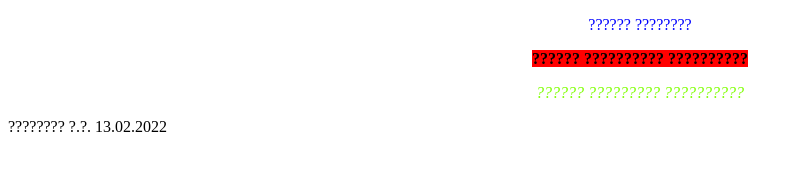
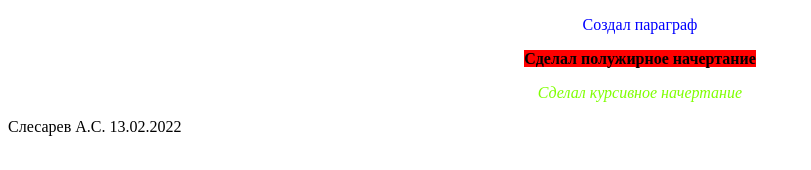
Before and after one commit to AlexanderSlesarev/Slesarev-base-html, a plain HTML site: page base-html/index.html in a window 1280 px wide. Shown: the whole page, without its empty margins (0-811 px from the left). Drawn offline with Linux system fonts and the light colour scheme.

```diff
--- a/base-html/index.html
+++ b/base-html/index.html
@@ -13,9 +13,9 @@
     </style>
 </head>
 <body>
-    <p align="center" style="color:blue">?????? ????????</p>
-    <p align="center"><b><mark>?????? ?????????? ??????????</mark></b></p>
-    <p align="center" style="color:chartreuse"><i>?????? ????????? ??????????</i></p>
-    <p>???????? ?.?. 13.02.2022</p>
+    <p align="center" style="color:blue">Создал параграф</p>
+    <p align="center"><b><mark>Сделал полужирное начертание</mark></b></p>
+    <p align="center" style="color:chartreuse"><i>Сделал курсивное начертание</i></p>
+    <p>Слесарев А.С. 13.02.2022</p>
 </body>
 </html>
```
